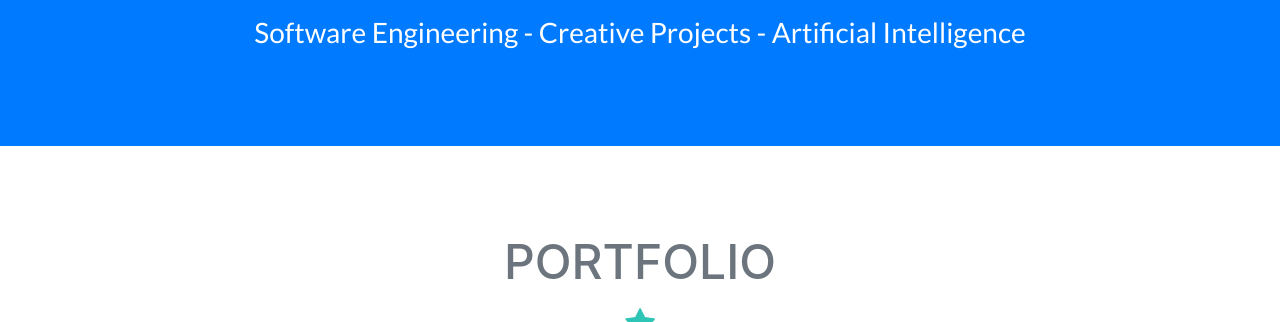
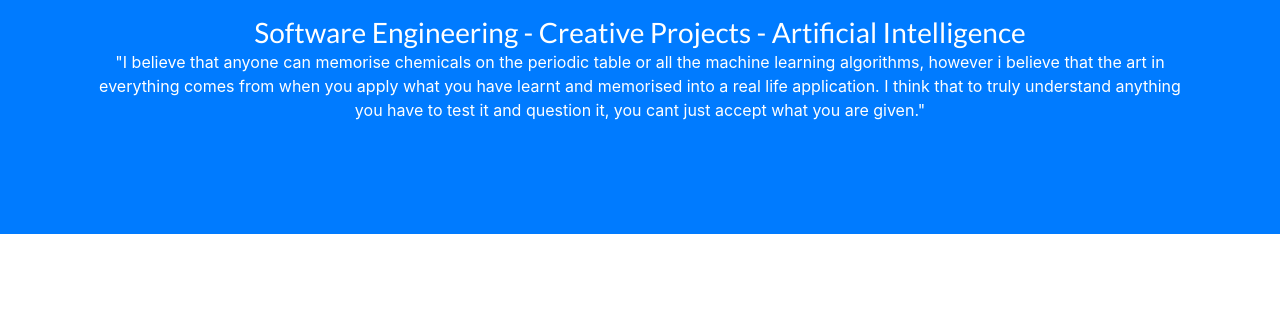
Before and after one commit to SamMcguire/website, a website with bundled scripts: page index.html in a window 1280 px wide. Shown: the part 808-1130 px from the top of the page. Built offline with nearby package versions, Linux system fonts and the light colour scheme; files whose address does not match are found by name.

Commit message:
Added Content

```diff
--- a/index.html
+++ b/index.html
@@ -59,6 +59,12 @@
         <h1 class="text-uppercase mb-0">Sam McGuire</h1>
         <hr class="star-light">
         <h2 class="font-weight-light mb-0">Software Engineering - Creative Projects - Artificial Intelligence</h2>
+        <div class="mb-0">
+        <p>
+          "I believe that anyone can memorise chemicals on the periodic table or all the machine learning algorithms, however i believe that the art in everything comes from when
+           you apply what you have learnt and memorised into a real life application. I think that to truly understand anything you have to test it and question it,
+            you cant just accept what you are given."
+        </p>
       </div>
     </header>
 
```
